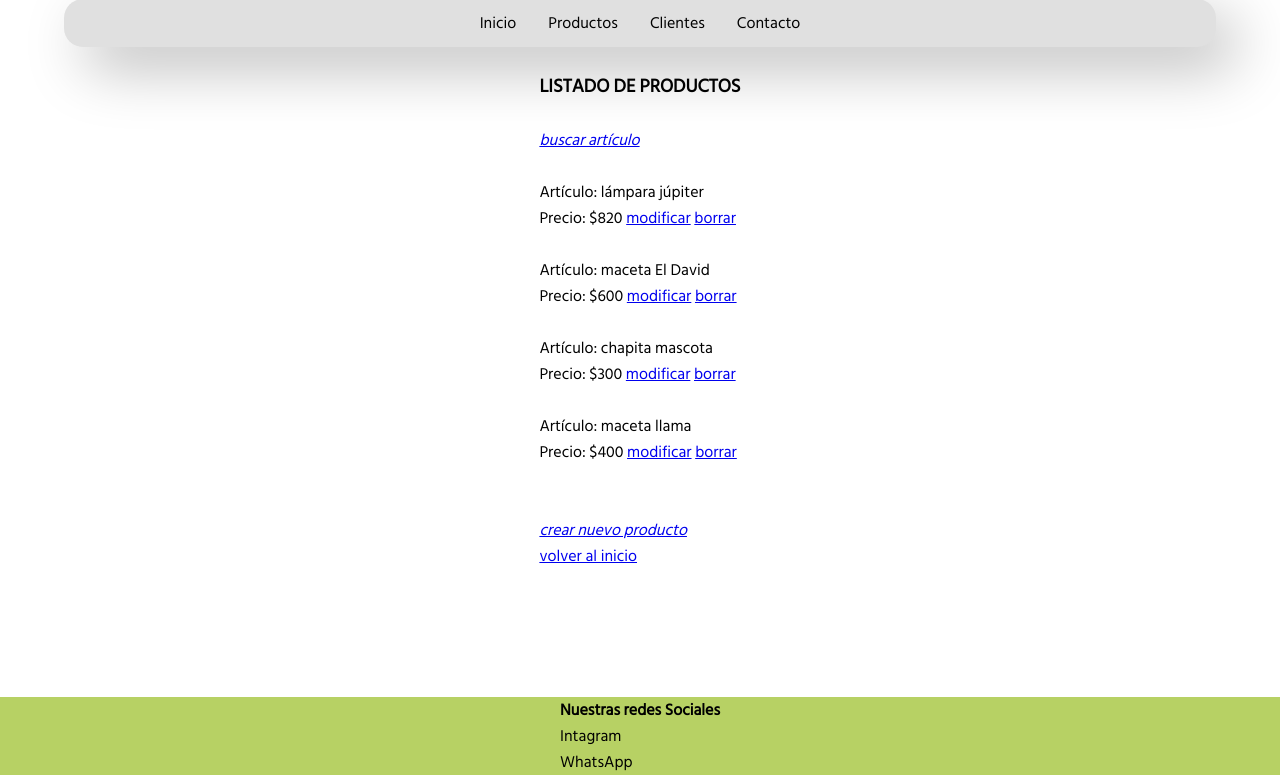
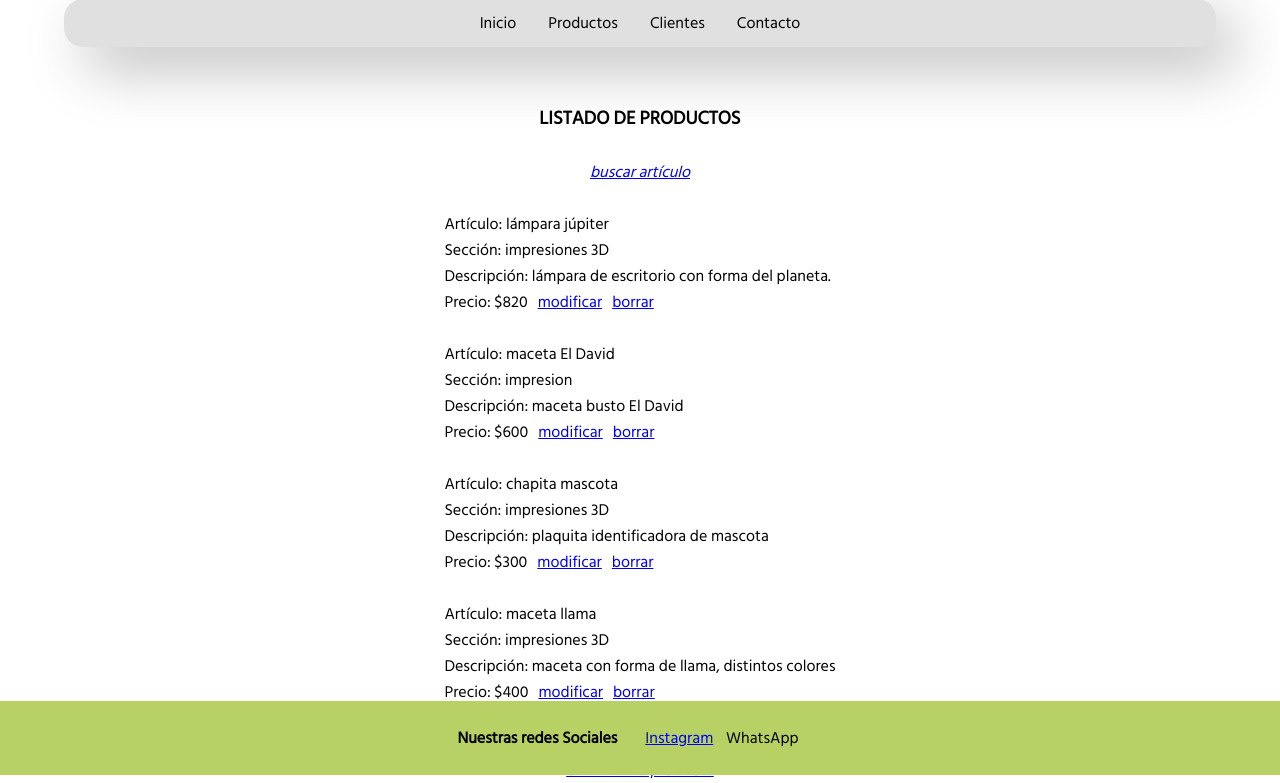
Before and after one commit to yaninaiveth/preentrega-proyecto-final, a Django app: page /app/productos/ in a window 1280 px wide. Shown: the part 25-808 px from the top of the page. Run offline with Django 4.2, Linux system fonts and the light colour scheme; data comes from the database, SQL or seed files in the repository; both versions use the stored data as it was after the commit; some libraries are stand-ins or nearby versions.

Commit message:
Actualización

```diff
--- a/core/settings.py
+++ b/core/settings.py
@@ -40,6 +40,7 @@ INSTALLED_APPS = [
     'django.contrib.staticfiles',
     'core',
     'app',
+    'fontawesomefree',
 ]
 
 MIDDLEWARE = [
--- a/static/css/footer.css
+++ b/static/css/footer.css
@@ -18,4 +18,5 @@
 
 h4{
     font-family: 'Hind Siliguri', sans-serif;
+    display: inline;
 }
--- a/static/css/main.css
+++ b/static/css/main.css
@@ -4,6 +4,8 @@ div{
     display: flex;
     justify-content: center;
     align-items: center;
+    text-align: center;
+    margin-top: 2rem;
 }
 
 main{
--- a/templates/barra.html
+++ b/templates/barra.html
@@ -4,7 +4,7 @@
     <meta charset="UTF-8">
     <meta http-equiv="X-UA-Compatible" content="IE=edge">
     <meta name="viewport" content="width=device-width, initial-scale=1.0">
-    <title>Document</title>
+    <title>Lambda3D</title>
 </head>
 <body>
     <header>
--- a/templates/clientes_list.html
+++ b/templates/clientes_list.html
@@ -1,6 +1,7 @@
 {% extends "padre.html" %}
 {% block loquecambia %}
         <h3>LISTADO DE CLIENTES</h3>
+        <br>
 
         {% for c in clientes %}
 
@@ -8,5 +9,4 @@
 
         {% endfor %}
 
-        <a href="{% url 'inicio' %}">volver al inicio</a>
 {% endblock %}
--- a/templates/contacto.html
+++ b/templates/contacto.html
@@ -1,6 +1,8 @@
 {% extends "padre.html" %}
 {% block loquecambia %}
-    <form method="POST">
+
+<br>
+    <form style="margin-top: 2rem;" method="POST">
         {%csrf_token%}
         Nombre {{form.nombre}}
         <br>
@@ -15,5 +17,4 @@
         <button type="submit">Enviar</button>
     </form>
 
-    <a href="{% url 'inicio' %}">volver al inicio</a>
 {% endblock %}
--- a/templates/crear_producto.html
+++ b/templates/crear_producto.html
@@ -1,5 +1,4 @@
-{% extends "padre.html" %
-}
+{% extends "padre.html" %}
 {% block loquecambia %}
     <form method="POST">
         {%csrf_token%}
--- a/templates/footer.html
+++ b/templates/footer.html
@@ -1,18 +1,20 @@
+{% load static %}
 <!DOCTYPE html>
-<html lang="en">
+<html lang="es">
 <head>
     <meta charset="UTF-8">
     <meta http-equiv="X-UA-Compatible" content="IE=edge">
     <meta name="viewport" content="width=device-width, initial-scale=1.0">
-    <title>Document</title>
+    <script src="{% static 'fontawesomefree/js/all.min.js' %}"></script>
+    <title>Lambda3D</title>
 </head>
 <body>
     <div class="footer">
         <footer>
             <h4>Nuestras redes Sociales</h4>
-            <ul>
-                <li>Intagram</li>
-                <li>WhatsApp</li>
+            <ul style="display: inline-flex;margin: 1.5rem;">
+                    <li><i class="fa-brands fa-instagram"></i><a href="https://www.instagram.com/lambda3d/"> Instagram</a></li>
+                    <li style="padding-left: 0.8rem;"><i class="fa-brands fa-whatsapp"></i> WhatsApp</li>
             </ul>
         </footer>
     </div>
--- a/templates/padre.html
+++ b/templates/padre.html
@@ -5,7 +5,7 @@
     <meta charset="UTF-8">
     <meta http-equiv="X-UA-Compatible" content="IE=edge">
     <meta name="viewport" content="width=device-width, initial-scale=1.0">
-    <title>Document</title>
+    <title>Lambda3D</title>
     <link rel="stylesheet" href='{% static "css/barra.css" %}'>
     <link rel="stylesheet" href='{% static "css/body.css" %}'>
     <link rel="stylesheet" href='{% static "css/main.css" %}'>
--- a/templates/productos_list.html
+++ b/templates/productos_list.html
@@ -5,18 +5,22 @@
     <a href="{%url 'app:buscar_producto'%}"><i>buscar artículo</i></a>
     <br>
     <br>
+    <p style="text-align: left;">
     {%for p in productos%}
         Artículo: {{p.articulo}}  <!-- muestra artículo de nuestros productos-->
         <br>
+        Sección: {{p.seccion}}  <!-- muestra sección de nuestros productos-->
+        <br>
+        Descripción: {{p.descripcion}}  <!-- muestra descripción de nuestros productos-->
+        <br>
         Precio: ${{p.precio_unitario}}  <!-- muestra precio unit. de nuestros productos-->
-        <a href="{%url 'app:modificar_producto' p.id %}">modificar</a>
-        <a href="{%url 'app:borrar_producto' p.id %}">borrar</a>
+        <a style="margin-left: 0.4rem;" href="{%url 'app:modificar_producto' p.id %}">modificar</a>
+        <a style="margin-left: 0.4rem;" href="{%url 'app:borrar_producto' p.id %}">borrar</a>
         <br>
         <br>
     {%endfor%}
+    </p>
     <br>
     <a href="{%url 'app:crear_producto'%}"><i>crear nuevo producto</i></a>
-    </p>
 
-    <a href="{% url 'inicio' %}">volver al inicio</a>
 {% endblock %}
--- a/templates/resultado_buscar_producto.html
+++ b/templates/resultado_buscar_producto.html
@@ -18,4 +18,4 @@
 
     <p>El producto buscado no se encuentra.</p>
     {% endif %}
-{% endblock}
+{% endblock %}
```
Also changed, not shown: templates/index.html (+25 -1 lines), README.md, db.sqlite3, static/images/logo_lambda.png (added).
